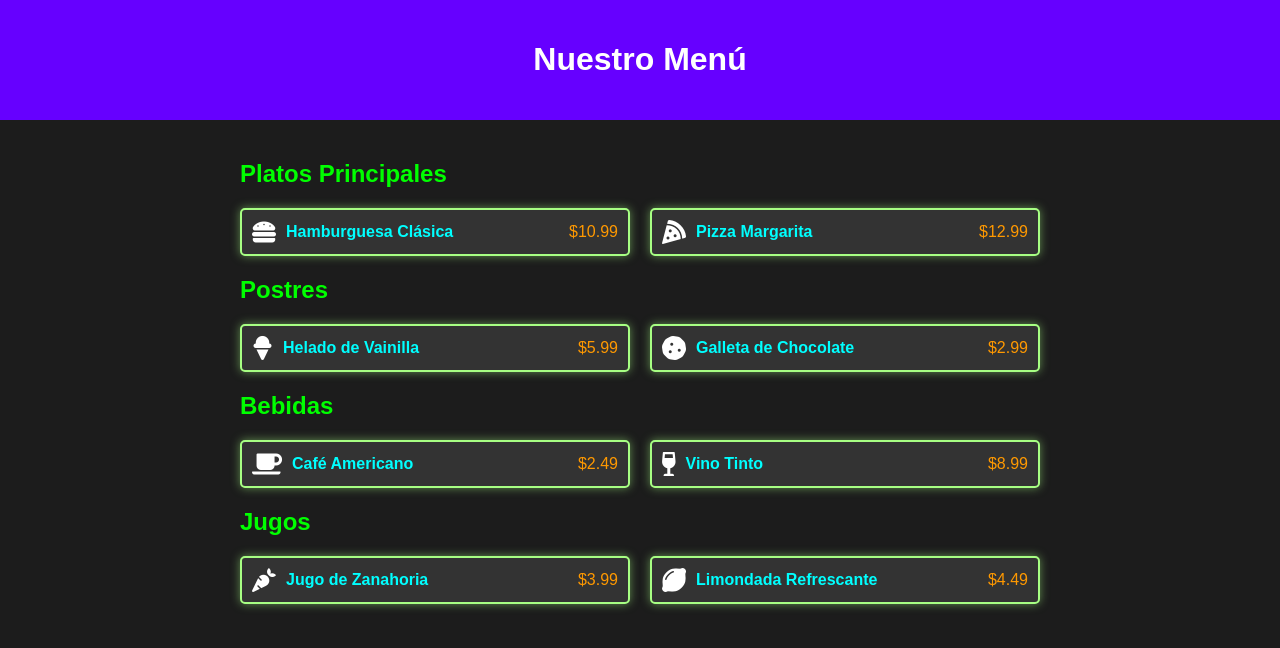
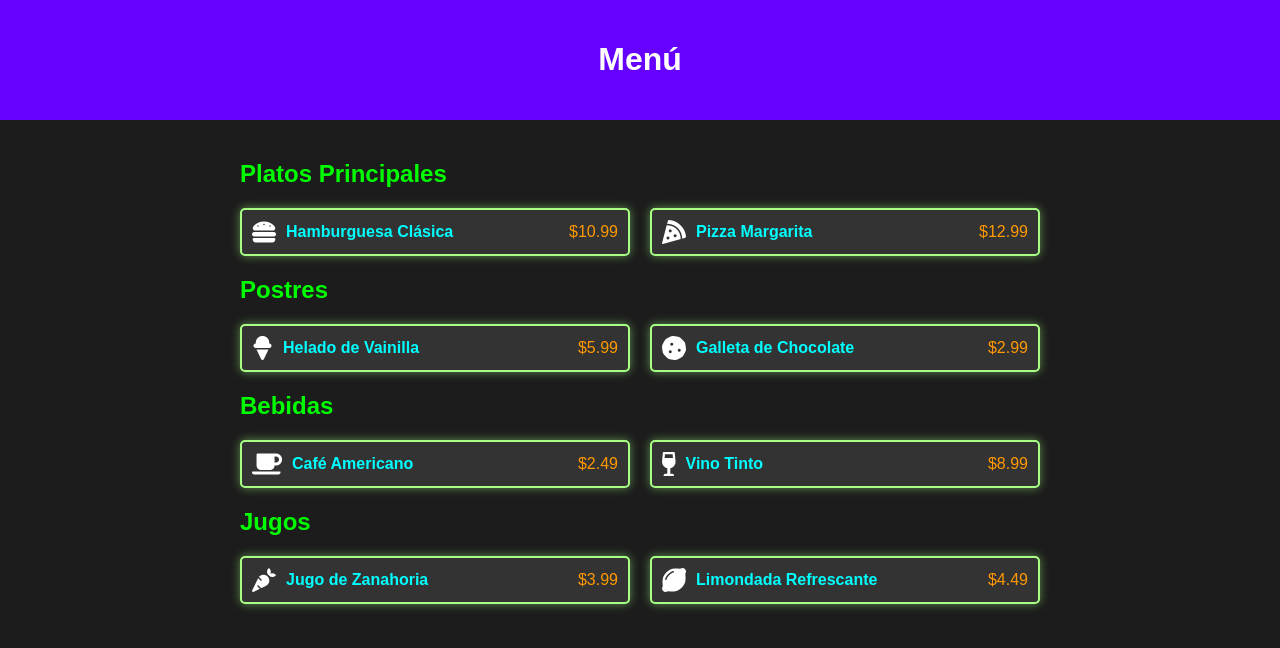
Before and after one commit to Robert96Bustos/RestaurantMenu, a plain HTML site: page index.html in a window 1280 px wide. Drawn offline with Linux system fonts and the light colour scheme.

Commit message:
Descripción del commit

```diff
--- a/index.html
+++ b/index.html
@@ -11,7 +11,7 @@
 
 <body>
     <header>
-        <h1>Nuestro Menú</h1>
+        <h1>Menú</h1>
     </header>
 
     <section class="menu">
```
